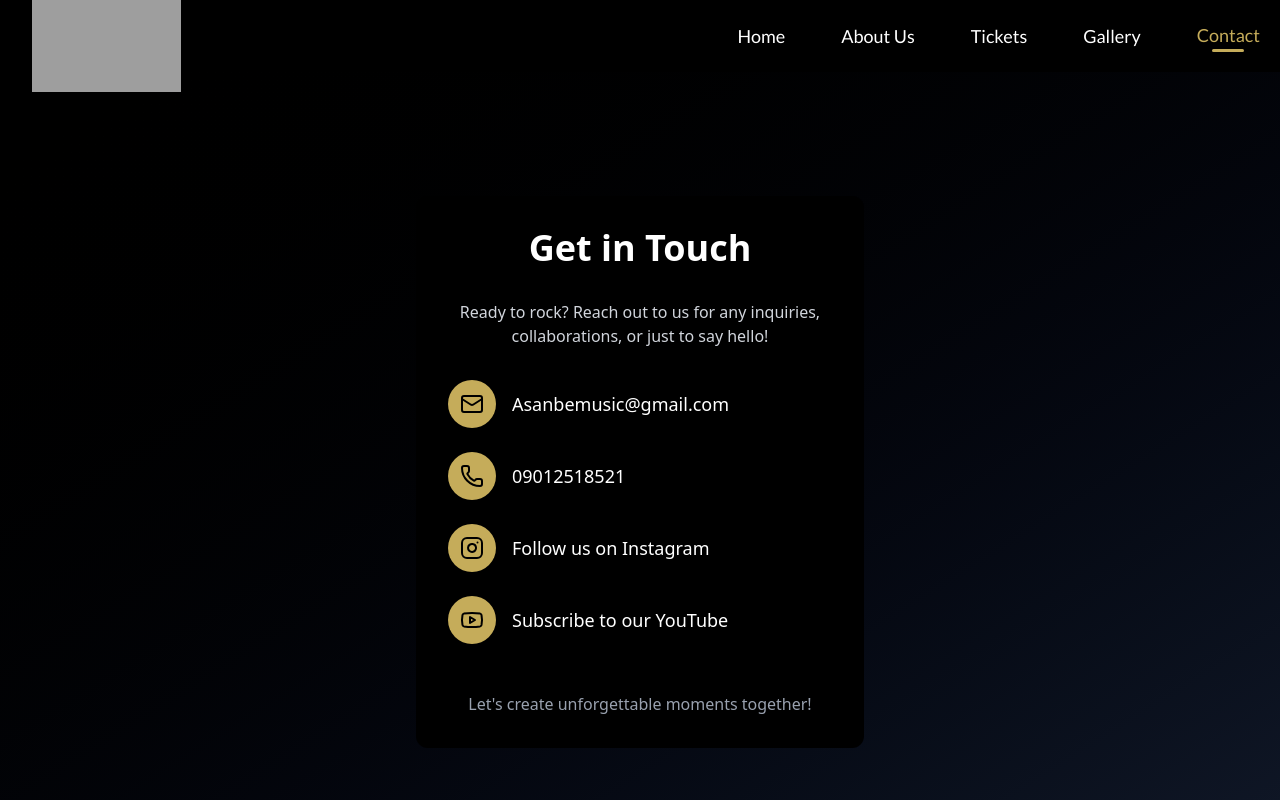
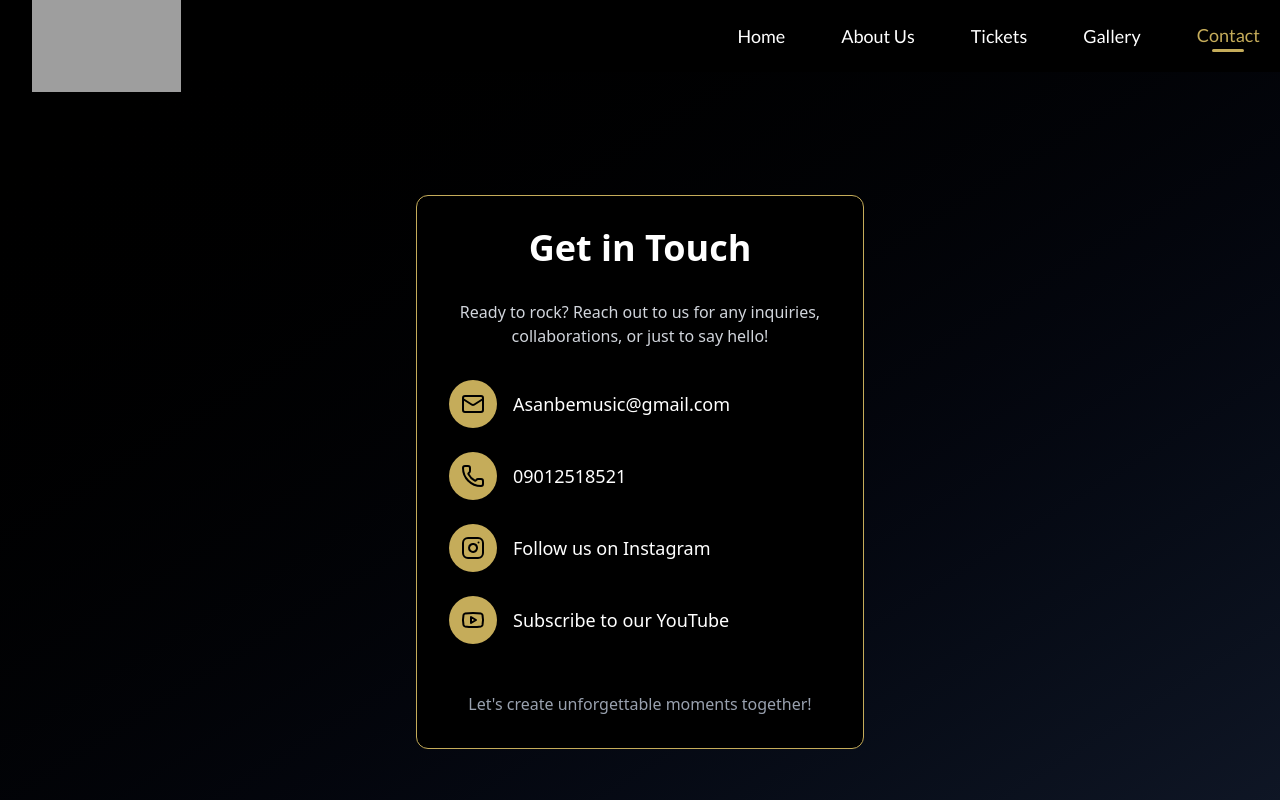
Before and after one commit to fiyin-bug/SPOTLIGHT101, a React (Vite) app: page /contact in a window 1280 px wide. Shown: the top 800 px of the page. Built offline with nearby package versions, Linux system fonts and the light colour scheme; grey boxes are pictures that could not be loaded.

Commit message:
added border to the contact info

```diff
--- a/src/pages/Contact/index.jsx
+++ b/src/pages/Contact/index.jsx
@@ -64,7 +64,7 @@ const Contact = () => {
         </motion.div>
       ))}
       <motion.div
-        className="bg-black bg-opacity-10 backdrop-blur-lg rounded-xl p-8 max-w-md w-full relative z-10"
+        className="bg-black bg-opacity-10 backdrop-blur-lg rounded-xl p-8 max-w-md w-full relative z-10 border border-[#c5ac5a]"
         variants={containerVariants}
         initial="hidden"
         animate="visible"
```
